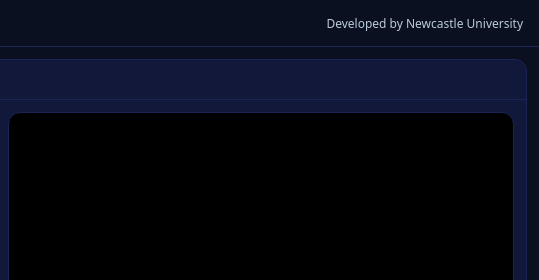
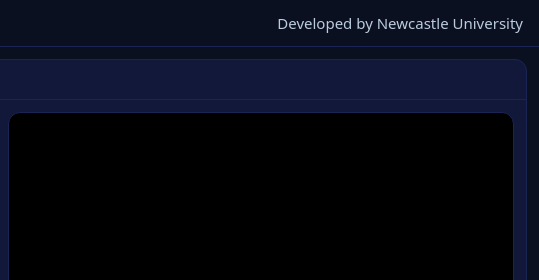
Before and after one commit to svsnehaverma/Sneha_3D_Reconstruction, a plain HTML site: page index.html in a window 1280 px wide. Shown: the top 280 px of the page, 741-1280 px from the left. Drawn offline with nearby package versions, Linux system fonts and the light colour scheme.

Commit message:
Update index.html

```diff
--- a/index.html
+++ b/index.html
@@ -29,7 +29,7 @@
 <body>
   <header>
     <h1>Structure‑from‑Motion — Simple Web Preview</h1>
-    <div style="margin-left:auto;font-size:12px;color:#bcd">Developed by Newcastle University</div>
+    <div style="margin-left:auto;font-size:15px;color:#bcd">Developed by Newcastle University</div>
   </header>
 
   <main>
```
